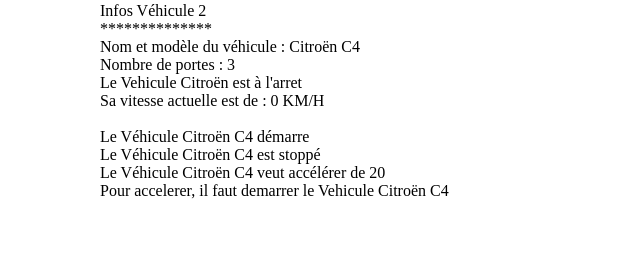
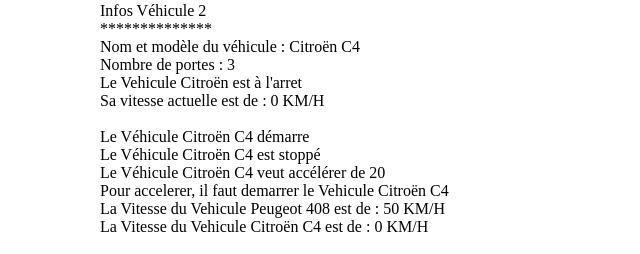
Before and after one commit to Mamath68/Algo, a PHP site: page /Ex13.php in a window 1280 px wide. Shown: the part 546-800 px from the top of the page, without its empty margins (0-640 px from the left). Run offline with PHP 8.4, Linux system fonts and the light colour scheme.

Commit message:
PHP2 FINIS (EX14+CLASS)

```diff
--- a/PHP2/Ex13.php
+++ b/PHP2/Ex13.php
@@ -45,6 +45,8 @@ echo "Infos Véhicule 2<br>**************<br>" .$v2 . "<br>";
 echo $v2->demarrer() . "<br>";
 echo $v2->stop() . "<br>";
 echo $v2->accelerer(20) . "<br>";
+echo "La Vitesse du Vehicule " . $v1->getMarque() . " " .$v1->getModele() . " est de : " .$v1->getVitesseActuelle(). " KM/H <br>";
+echo "La Vitesse du Vehicule " . $v2->getMarque() . " " .$v2->getModele() . " est de : " .$v2->getVitesseActuelle(). " KM/H <br>";
 ?>
 
 <style>
```
Also changed, not shown: PHP2/voiture2.php (line endings or trailing spaces).
